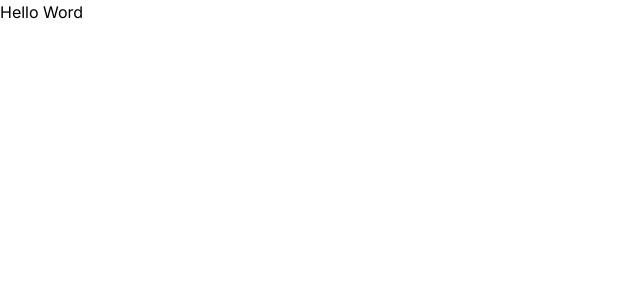
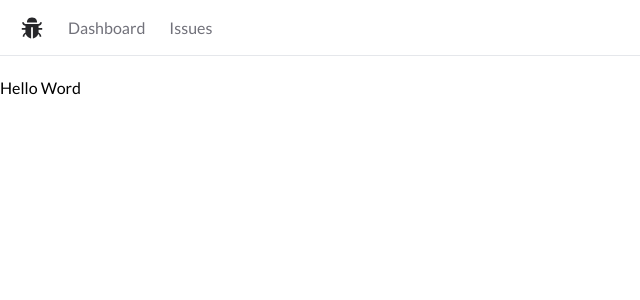
Before and after one commit to shessafridi/issue-tracker, a Next.js app: page / in a window 1280 px wide. Shown: the top 300 px of the page, without its empty margins (0-640 px from the left). Built offline with nearby package versions, Linux system fonts and the light colour scheme.

Commit message:
Build the nav bar

```diff
--- /dev/null
+++ b/app/NavBar.tsx
@@ -0,0 +1,39 @@
+import Link from 'next/link';
+import { AiFillBug } from 'react-icons/ai';
+
+type Props = {};
+
+const links = [
+  {
+    label: 'Dashboard',
+    href: '/',
+  },
+  {
+    label: 'Issues',
+    href: '/issues',
+  },
+];
+
+const NavBar = (props: Props) => {
+  return (
+    <nav className='bg-white flex space-x-6 border-b mb-5 px-5 h-14 items-center'>
+      <Link className='text-2xl text-zinc-800' href='/'>
+        <AiFillBug />
+      </Link>
+      <ul className='flex space-x-6'>
+        {links.map(link => (
+          <li key={link.href}>
+            <Link
+              className='text-zinc-500 hover:text-zinc-800 transition-colors'
+              href={link.href}
+            >
+              {link.label}
+            </Link>
+          </li>
+        ))}
+      </ul>
+    </nav>
+  );
+};
+
+export default NavBar;
--- a/app/globals.css
+++ b/app/globals.css
@@ -7,9 +7,6 @@
 }
 
 @media (prefers-color-scheme: dark) {
-  :root {
-    --foreground-rgb: 255, 255, 255;
-  }
 }
 
 body {
--- a/app/layout.tsx
+++ b/app/layout.tsx
@@ -1,22 +1,28 @@
-import type { Metadata } from 'next'
-import { Inter } from 'next/font/google'
-import './globals.css'
+import type { Metadata } from 'next';
+import './globals.css';
 
-const inter = Inter({ subsets: ['latin'] })
+import { Lato } from 'next/font/google';
+
+import NavBar from './NavBar';
+
+const inter = Lato({ weight: ['400', '700', '300'], subsets: ['latin'] });
 
 export const metadata: Metadata = {
   title: 'Create Next App',
   description: 'Generated by create next app',
-}
+};
 
 export default function RootLayout({
   children,
 }: {
-  children: React.ReactNode
+  children: React.ReactNode;
 }) {
   return (
-    <html lang="en">
-      <body className={inter.className}>{children}</body>
+    <html lang='en' suppressHydrationWarning>
+      <body className={inter.className} suppressHydrationWarning>
+        <NavBar />
+        <main>{children}</main>
+      </body>
     </html>
-  )
+  );
 }
```
Also changed, not shown: package.json (+5 -4 lines), 1 other file (tests, documents, lock files or other folders).
